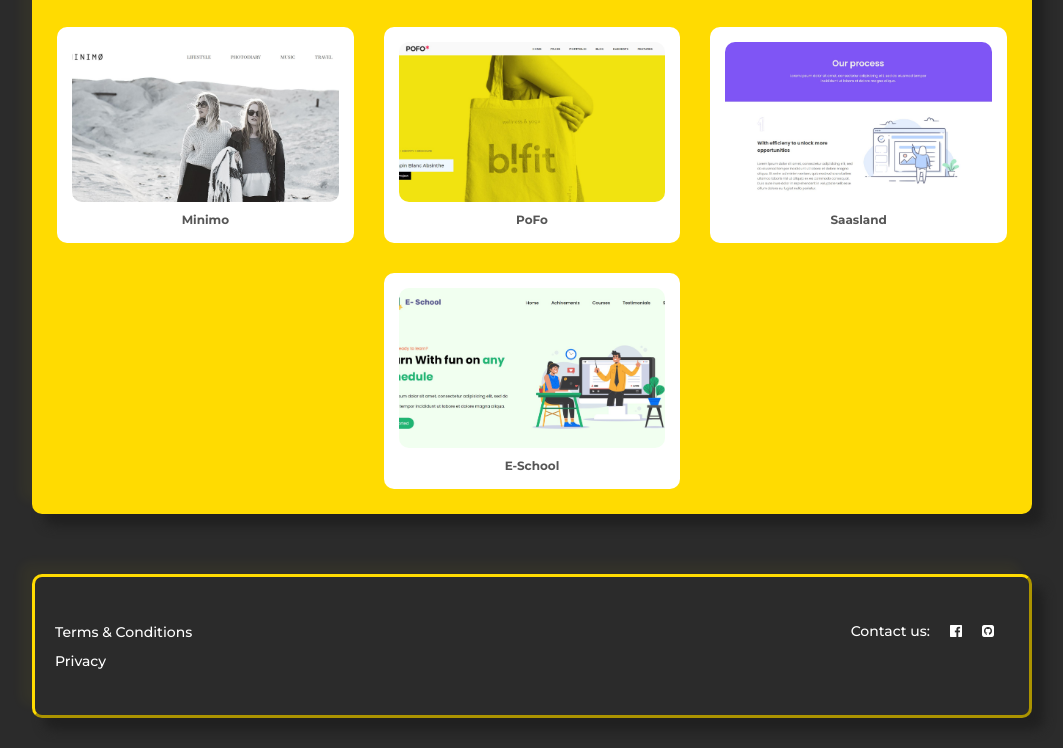
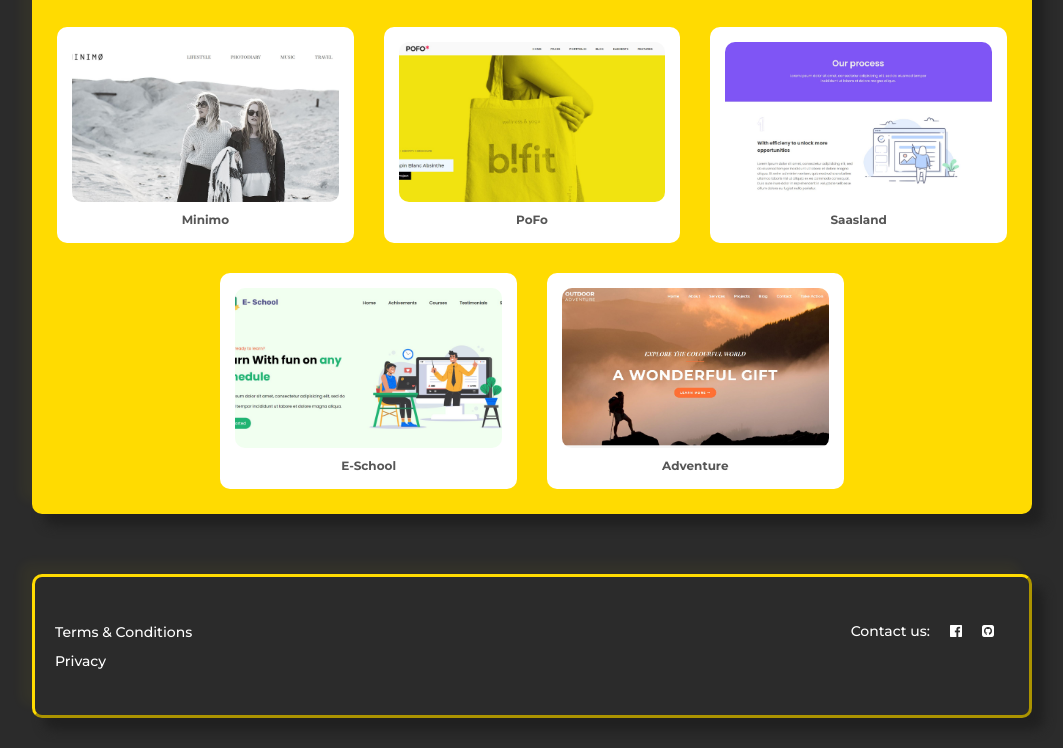
Before and after one commit to webdevsk/myportfolio, a plain HTML site: page index.html in a window 1280 px wide. Shown: the part 955-1703 px from the top of the page, without its empty margins (108-1171 px from the left). Drawn offline with Linux system fonts and the light colour scheme.

Commit message:
Add files via upload

```diff
--- a/css/style.css
+++ b/css/style.css
@@ -144,13 +144,13 @@ nav a:hover{
 }
 .tab a:hover{
     box-shadow: 10px 10px 10px 0px #0000008c;
-    transform: scale(1.1);
+    transform: scale(1.03);
 }
 .tab img{border-radius: 10px;display: flex;height: 160px;object-fit: cover;}
 .tab a:hover img{}
 .tab span{padding-top: 10px;color: #565656;}
 .tab a:hover span{
-    color: rgb(0 0 0 / 1);
+    /* color: rgb(0 0 0 / 1); */
 }
 .class02{}
 .class03{}
--- a/index.html
+++ b/index.html
@@ -91,6 +91,13 @@
 					<span class="title">E-School</span>
 				</a>
 			</div>
+			<div class="tab">
+				<a href="https://salmankhan97.github.io/adventure/" target="_blank">
+					<img src="images/Outdoor-Adventures.jpg" alt="e-school">
+					<span class="title">Adventure</span>
+				</a>
+			</div>
+
 <!-- 		<div class="tab">
 				<a href="#" target="_blank">
 					<img src="images/#.jpg" alt="#">
```
Also changed, not shown: images/Outdoor-Adventures.jpg (added).
